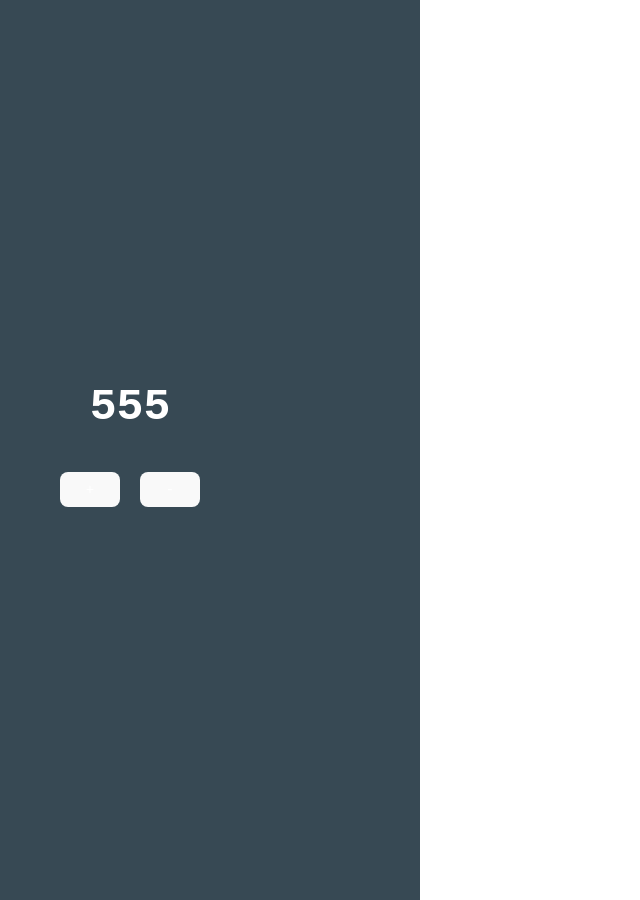
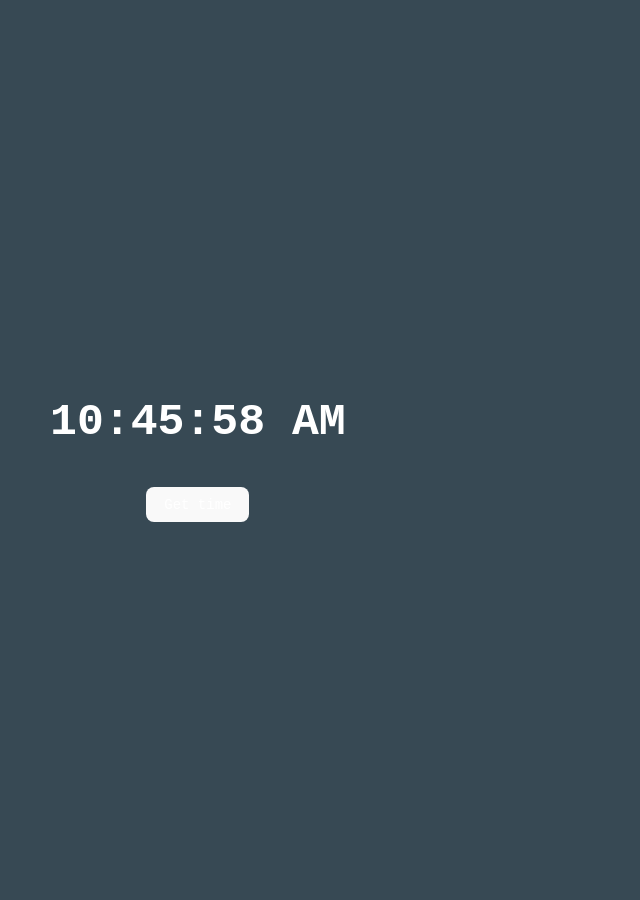
Before and after one commit to jaseena-k/react-app, a React (Vite) app in the folder react-basics/basic-app/: page / in a window 1280 px wide. Shown: the whole page, without its empty margins (0-640 px from the left). Built offline with nearby package versions, Linux system fonts and the light colour scheme.

Commit message:
Time updated

```diff
--- a/react-basics/basic-app/public/style.css
+++ b/react-basics/basic-app/public/style.css
@@ -2,8 +2,6 @@
   font: normal 14px/100% "Andale Mono", AndaleMono, monospace;
   color: #fff;
   padding: 50px;
-  width: 300px;
-  margin: 0 auto;
   background-color: #374954;
   text-align: center;
 }
@@ -12,15 +10,11 @@
   font-size: 100px;
 }
 
-.container {
-  margin: 60% auto;
-}
-
 button {
-  display: inline-block;
   background-color: #6bbe92;
   border: 0;
-  width: 60px;
+  border-radius: 10px;
+  box-shadow: 5px;
   margin: 10px;
   text-align: center;
   color: #fff;
--- a/react-basics/basic-app/src/App.jsx
+++ b/react-basics/basic-app/src/App.jsx
@@ -2,21 +2,20 @@
 import React, { useState } from "react";
 
 function App(){
-  const [count,setCount] = useState(555)
+  const now = new Date().toLocaleTimeString()
+  const [time , setTime] = useState(now)
 
+  function updateTime(){
+    const newTime = new Date().toLocaleTimeString()
+    setTime (newTime)
 
-function increase (){
-  setCount (count + 1)
-}
+  }
 
-function decrease (){
-  setCount (count - 1)
-}
   return (
     <div className="container">
-      <h1>{count}</h1>
-      <button onClick={increase}>+</button>
-      <button onClick={decrease}>-</button>
+      <h1>{time}</h1>
+      <button onClick={updateTime}>Get time</button>
+
 
 
     </div>
```
